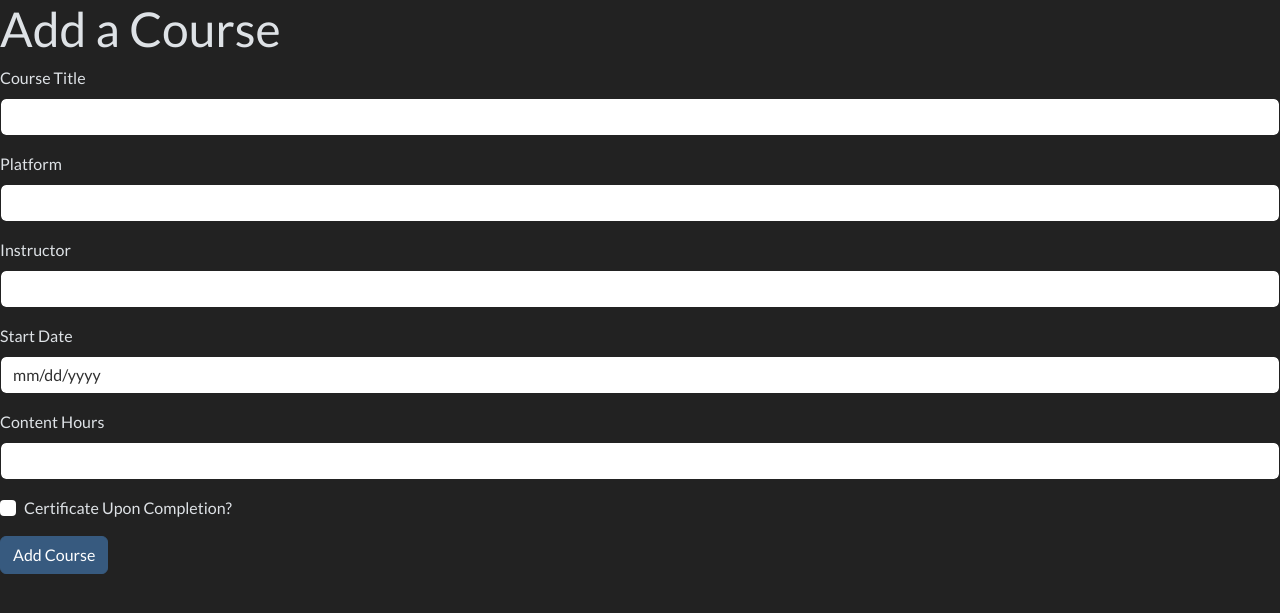
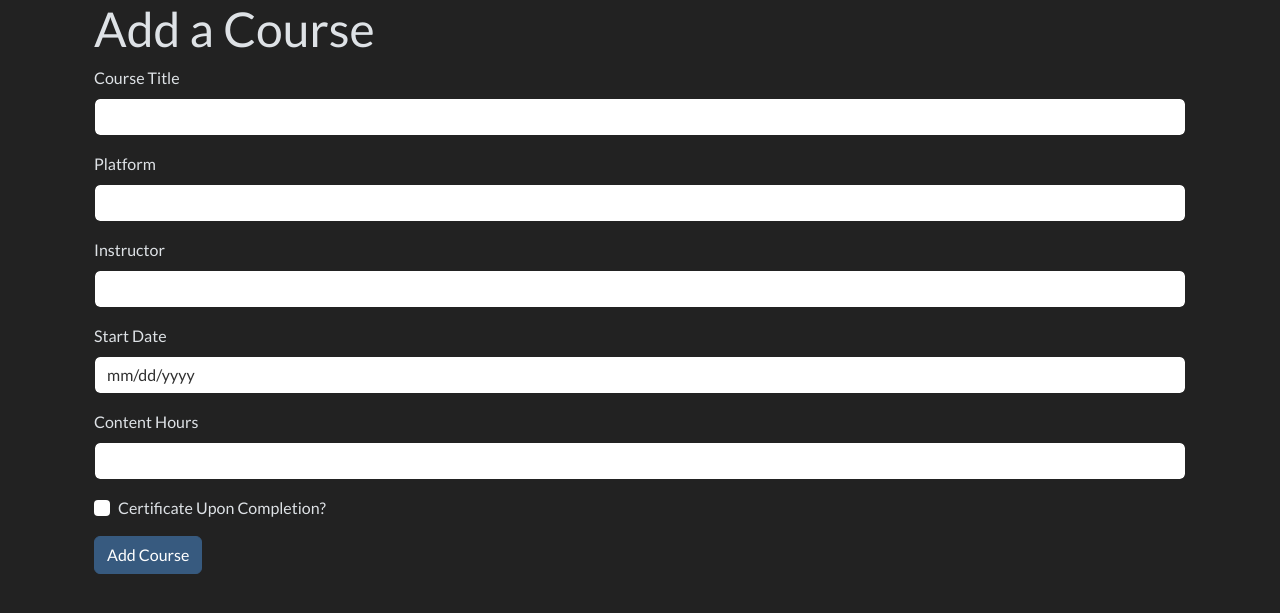
Before and after one commit to ksg-dev/my-learning, a Flask app: page /add-course in a window 1280 px wide. Shown: the part 72-685 px from the top of the page. Run offline with Flask 3, Linux system fonts and the light colour scheme; some libraries are stand-ins or nearby versions.

Commit message:
tweaks to div containers

```diff
--- a/app/templates/add-course.html
+++ b/app/templates/add-course.html
@@ -4,11 +4,11 @@
 {% block title %}Add a Course{% endblock %}
 
 {% block content %}
-<div class="content">
+<div class="container">
 	<h1 class="heading">Add a Course</h1>
 </div>
 
-<div class="content">
+<div class="container">
 	{{ render_form(form, novalidate=True) }}
 </div>
 
--- a/app/templates/base.html
+++ b/app/templates/base.html
@@ -14,10 +14,12 @@
   </head>
   <body>
   	{% include "heading.html" %}
+	<div class="container">
     {% block content %}{% endblock %}
 
 	{% block scripts %}
     <script src="https://cdn.jsdelivr.net/npm/bootstrap@5.3.3/dist/js/bootstrap.bundle.min.js" integrity="sha384-YvpcrYf0tY3lHB60NNkmXc5s9fDVZLESaAA55NDzOxhy9GkcIdslK1eN7N6jIeHz" crossorigin="anonymous"></script>
   	{% endblock %}
+	</div>
   </body>
 </html>
--- a/app/templates/index.html
+++ b/app/templates/index.html
@@ -3,6 +3,7 @@
 {% block title %}Home{% endblock %}
 
 {% block content %}
+
 	<h1>Ready to crush it?</h1>
 	<div class="previews">
 			<div class="all-course-preview">
@@ -29,4 +30,5 @@
 			</div>
 	</div>
 
+
 {% endblock %}
```
